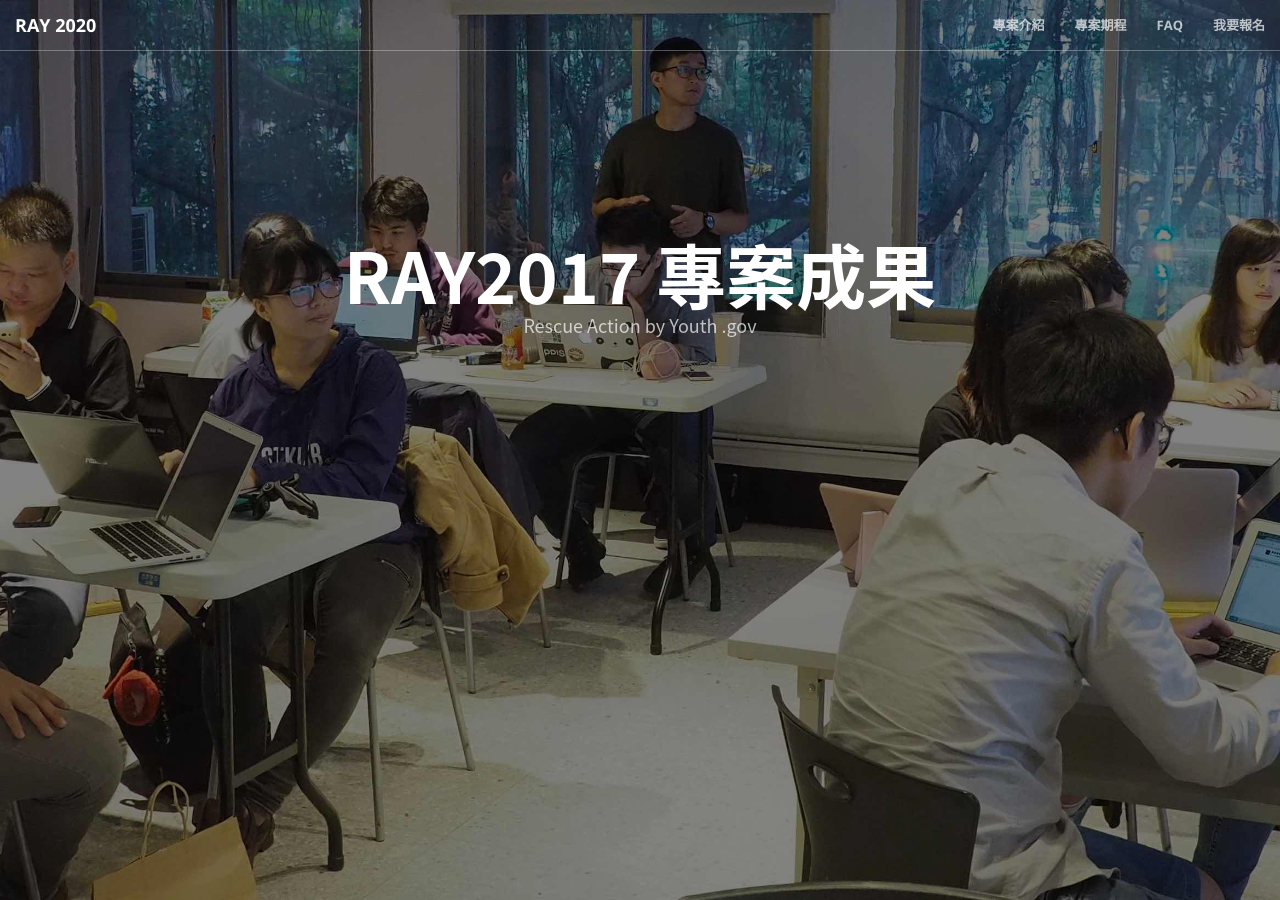
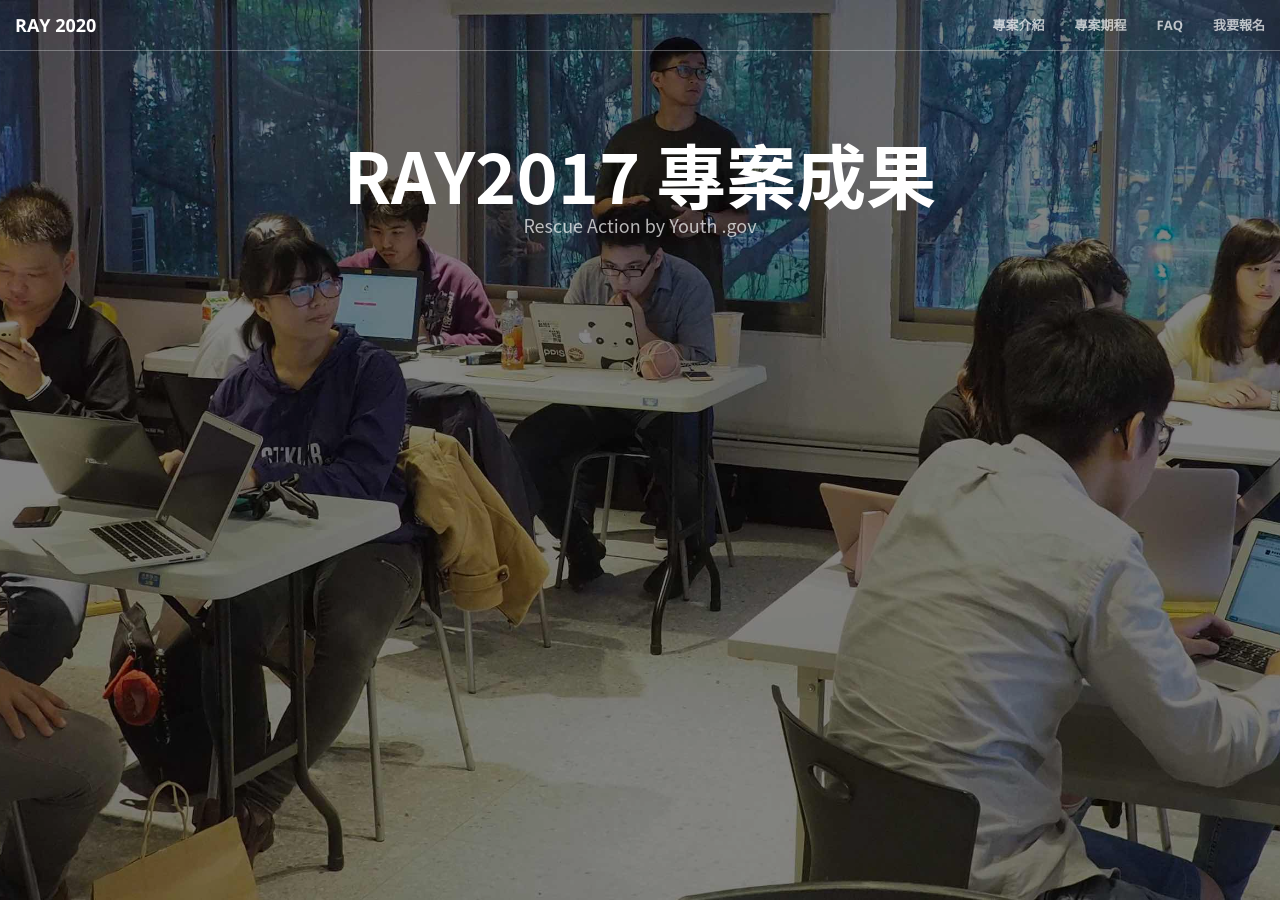
Before and after one commit to PDIS/ray2020-recruit, a Jekyll site: the page built from docs/progress.html, in a window 1280 px wide and 900 px high. Built offline with Jekyll 4.4.1, drawn with Linux system fonts in a browser that asks for light colours.

Commit message:
Adjust header layout

```diff
--- a/docs/_sass/_base.scss
+++ b/docs/_sass/_base.scss
@@ -182,10 +182,13 @@ header {
         font-size: 7rem;
     }
 
+    p {
+        margin-block-end: .5em;
+    }
+
     .header-content {
         position: relative;
         text-align: center;
-        padding: 100px 15px 100px;
         width: 100%;
 
         .header-content-inner {
```
